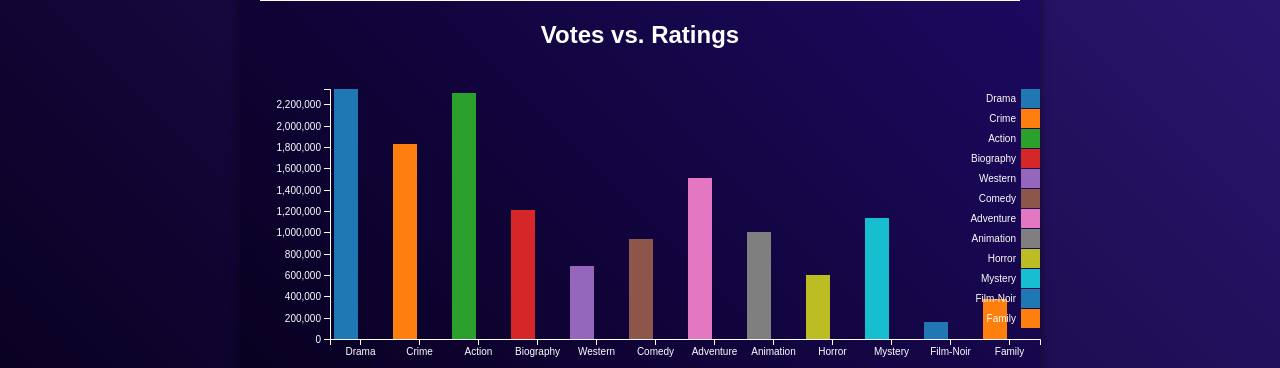
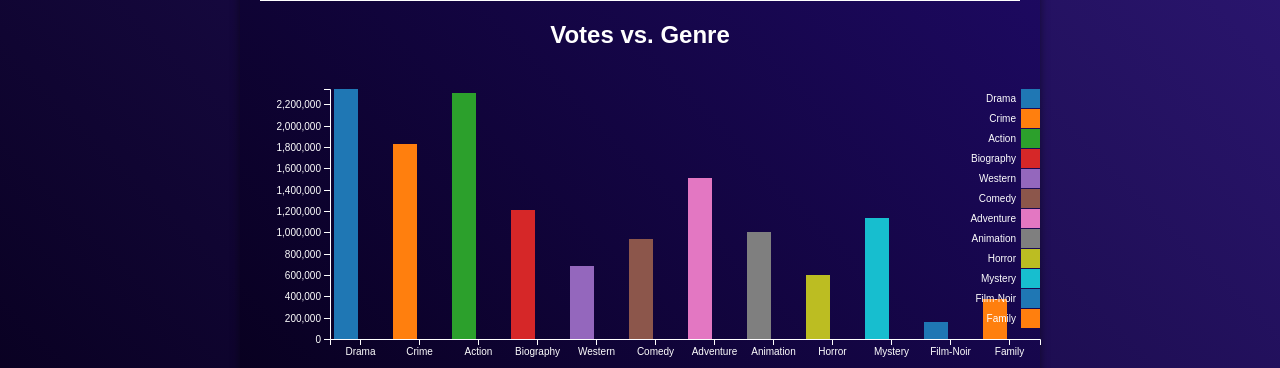
Before and after one commit to zayanx7/Project_3, a Flask app: page /dashboard in a window 1280 px wide. Shown: the part 1152-1520 px from the top of the page. Run offline with Flask 2, Linux system fonts and the light colour scheme; data comes from the database, SQL or seed files in the repository; some libraries are stand-ins or nearby versions.

Commit message:
template title

```diff
--- a/templates/dashboard.html
+++ b/templates/dashboard.html
@@ -84,8 +84,8 @@
         <h2>Ratings vs. Revenue</h2>
         <!-- Add your table for Ratings vs. Revenue here -->
         <div id="imdb-ratings-vs-gross-revenue-chart"></div>
-        <h2>Votes vs. Ratings</h2>
-        <!-- Add your table for Votes vs. Ratings here -->
+        <h2>Votes vs. Genre</h2>
+        <!-- Add your table for Votes vs. Genre here -->
         <svg id="votes-vs-genre-chart" width="800" height="300"></svg>
     </div>
 
```
